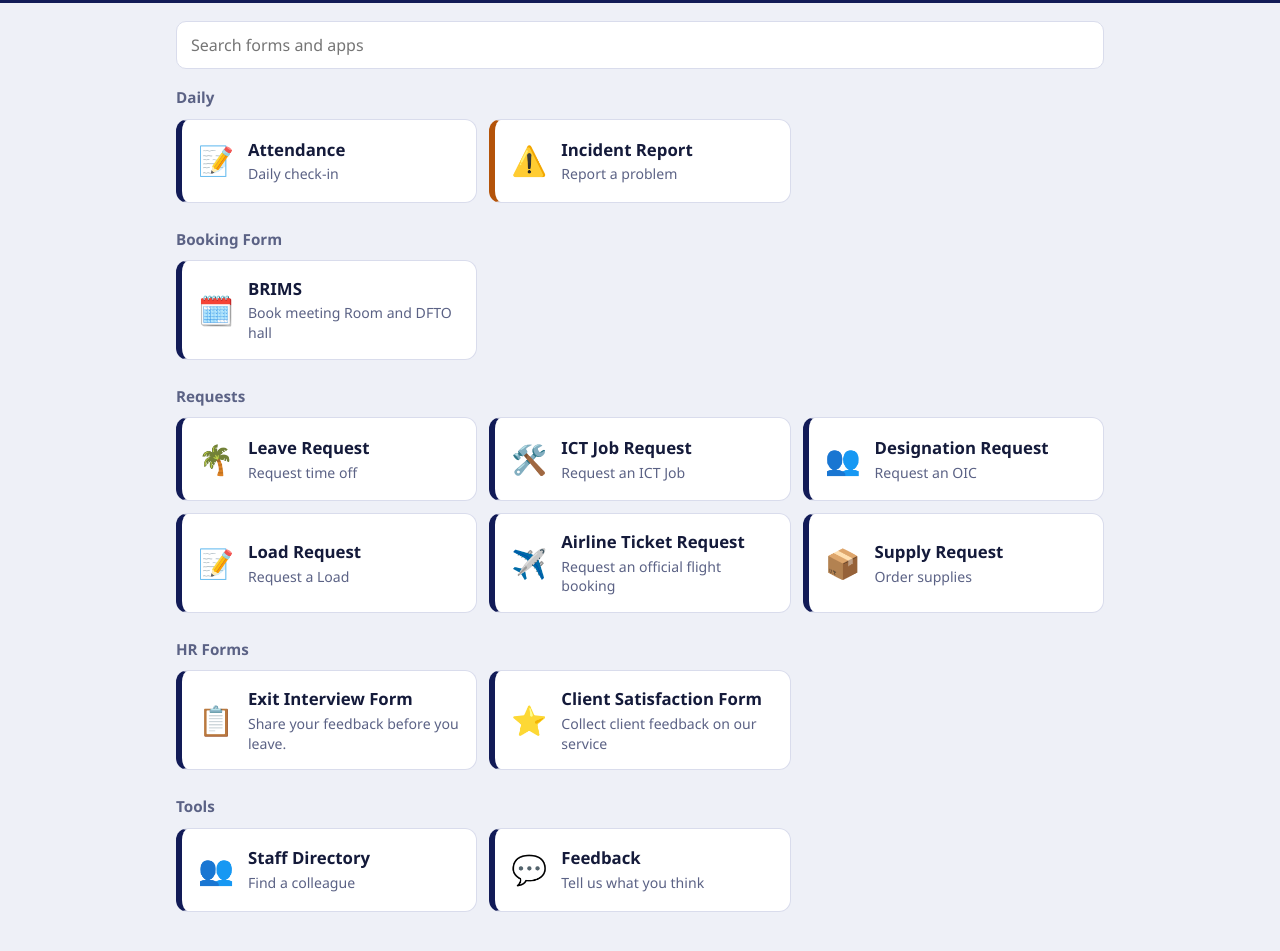
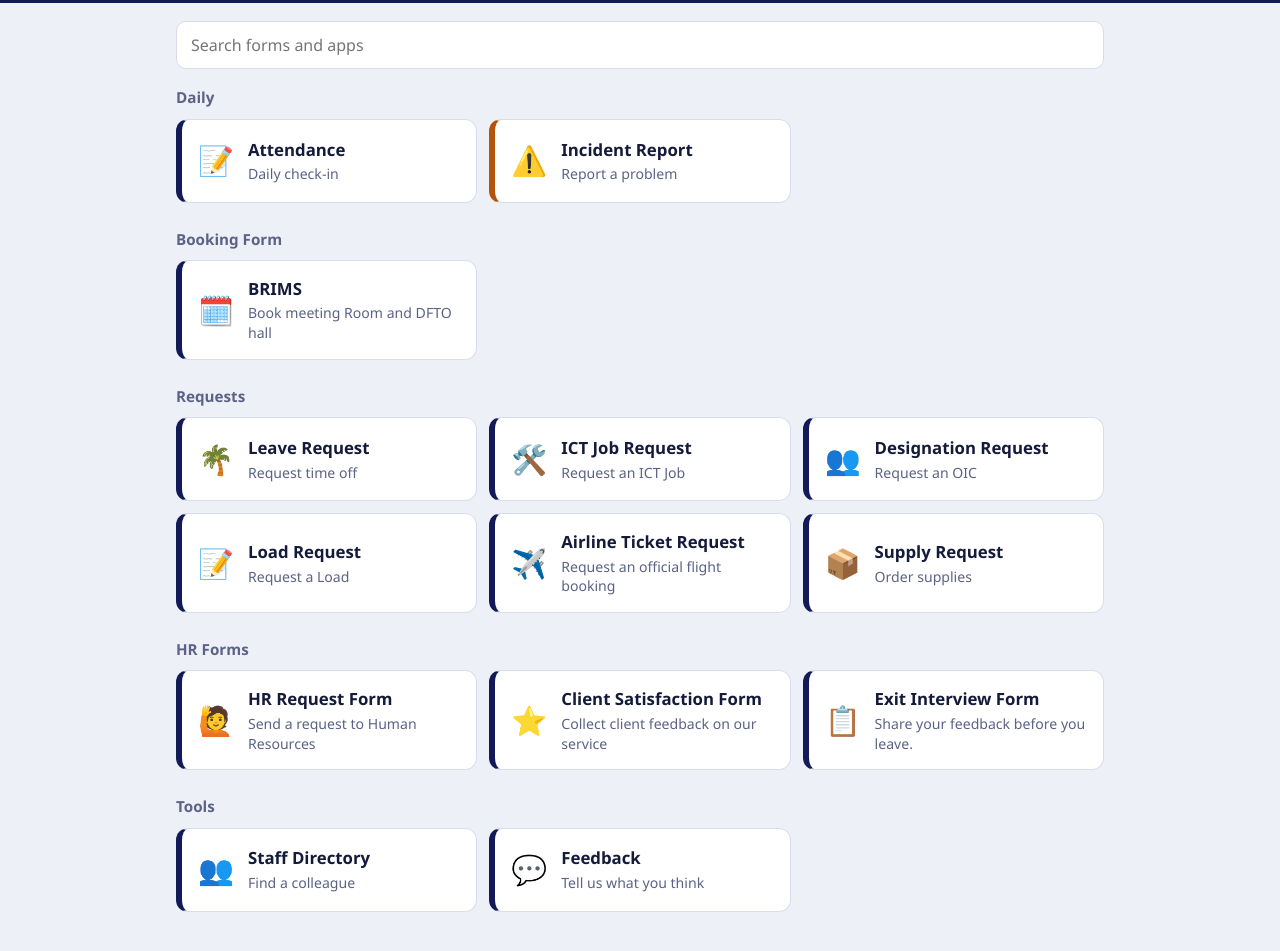
Before and after one commit to Nidzfar23/mdh-portal, a plain HTML site: page index.html in a window 1280 px wide. Shown: the part 93-1044 px from the top of the page. Drawn offline with Linux system fonts and the light colour scheme.

Commit message:
Update index.html

```diff
--- a/index.html
+++ b/index.html
@@ -307,8 +307,9 @@ const FORMS = [
   { title: "Load Request",  desc: "Request a Load",         url: "https://docs.google.com/forms/d/e/1FAIpQLSebX1HmKQ1nErNUieLcKfj61VjOv5PAElyQq2-jwEZT3Ncnuw/viewform", icon: "📝", category: "Requests" },
   { title: "Airline Ticket Request",  desc: "Request an official flight booking",         url: "https://docs.google.com/forms/d/e/1FAIpQLScAGj8QKss4_HAKuRJpew8_vcelBrEYMtnQLdLnXSE1CxWFeQ/viewform", icon: "✈️", category: "Requests" },
   { title: "Supply Request",  desc: "Order supplies",         url: "https://forms.gle/REPLACE_ME_4", icon: "📦", category: "Requests" },
+  { title: "HR Request Form",   desc: "Send a request to Human Resources",       url: "https://docs.google.com/forms/d/e/1FAIpQLSeGROhXqa1xnaGGKoGmcSfkqPZFpmsZlnV61fXBanA9-8T7JQ/viewform", icon: "🙋", category: "HR Forms" },
+  { title: "Client Satisfaction Form",   desc: "Collect client feedback on our service",       url: "https://docs.google.com/forms/d/e/1FAIpQLSdNaV57njIZPh65JXInqLk_DjNNeygrZErNN3nMnr1JtykKXg/viewform", icon: "⭐", category: "HR Forms" },
   { title: "Exit Interview Form",   desc: "Share your feedback before you leave.",       url: "https://docs.google.com/forms/d/e/1FAIpQLSfkFf22JC_IxfsHlt6J1KNxuSe6wi9M3QLA4BaAs0Wgq4witA/viewform", icon: "📋", category: "HR Forms" },
-  { title: "Client Satisfaction Form",   desc: "Collect client feedback on our service",       url: "https://docs.google.com/forms/d/e/1FAIpQLSdNaV57njIZPh65JXInqLk_DjNNeygrZErNN3nMnr1JtykKXg/viewform", icon: "⭐", category: "HR Forms" },
   { title: "Staff Directory", desc: "Find a colleague",       url: "https://example.com/REPLACE_ME_5", icon: "👥", category: "Tools" },
   { title: "Feedback",        desc: "Tell us what you think", url: "https://forms.gle/REPLACE_ME_6", icon: "💬", category: "Tools" }
 ];
```
